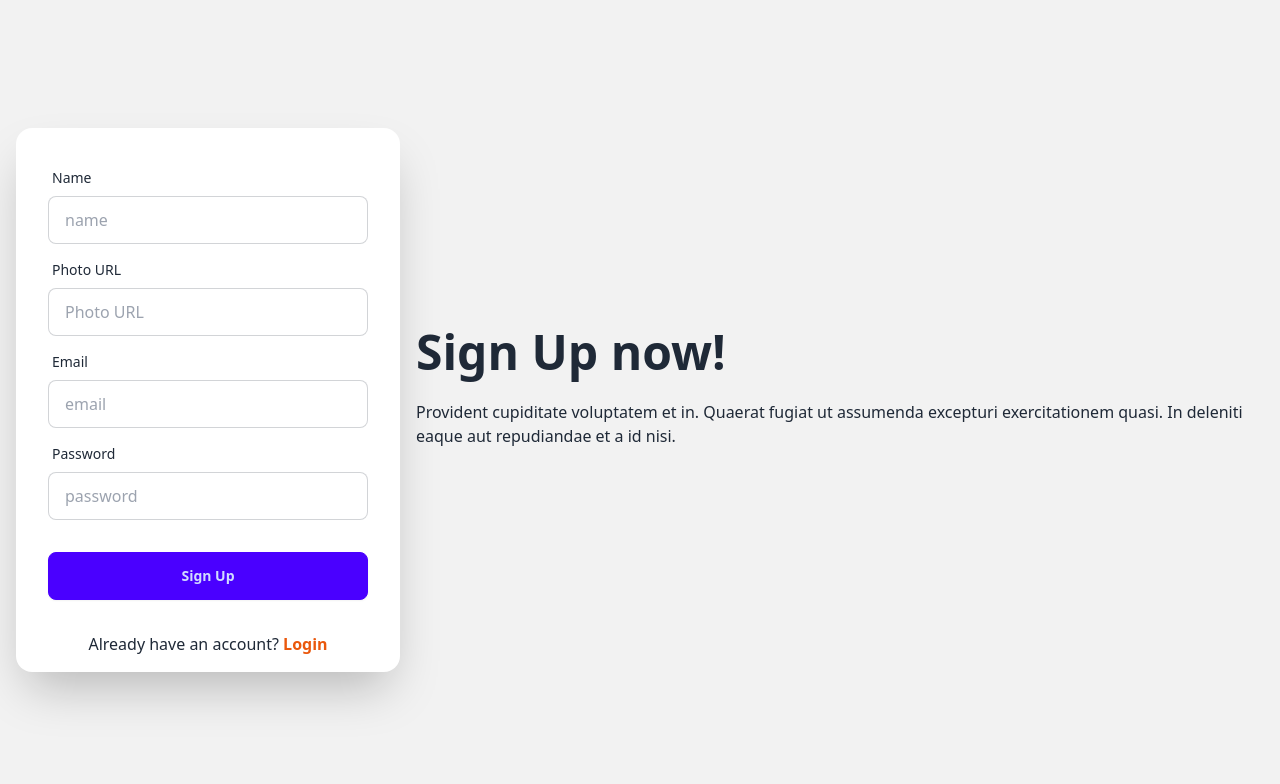
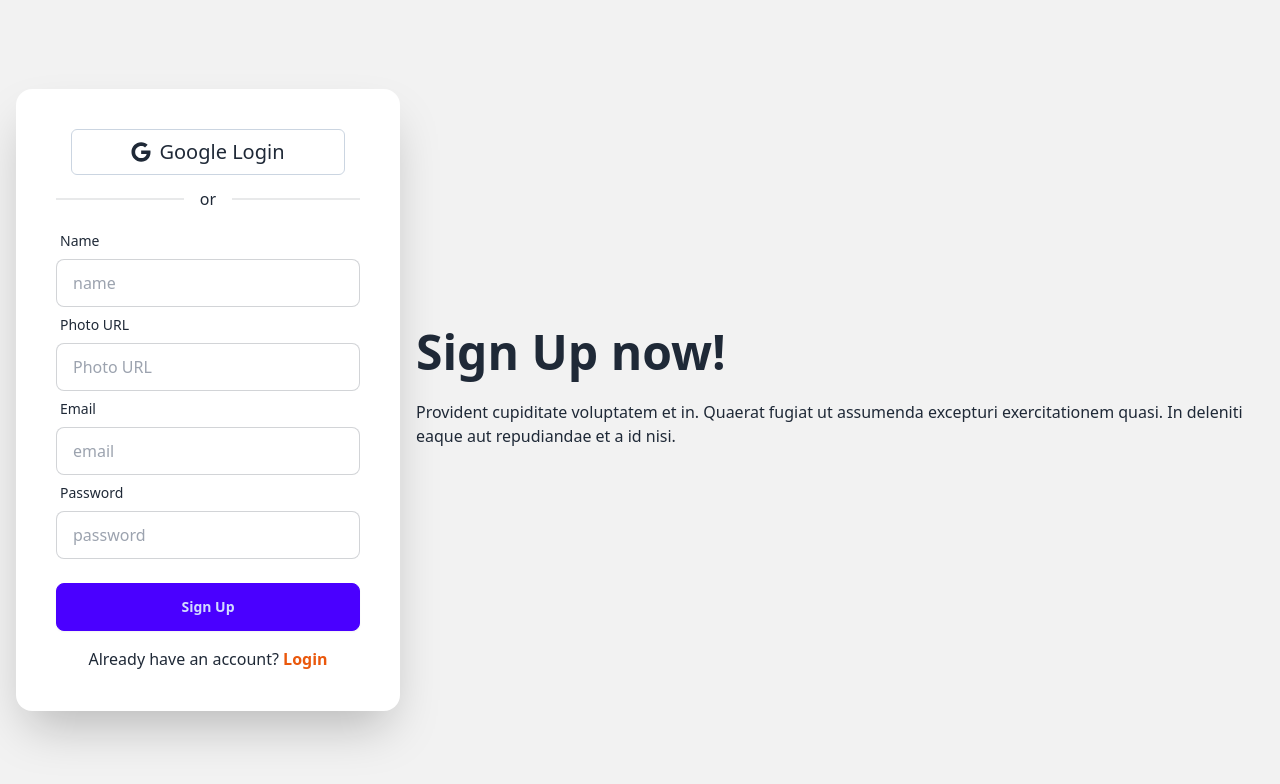
Before and after one commit to JuborajSujon/bistro-boss-restaurant, a React (Vite) app in the folder bistro-client/: page /signup in a window 1280 px wide. Shown: the top 784 px of the page. Built offline with nearby package versions, Linux system fonts and the light colour scheme; no server answers.

Commit message:
Social login intregate

```diff
--- /dev/null
+++ b/bistro-client/src/Components/SocialLogin.jsx
@@ -0,0 +1,17 @@
+import { FaGoogle } from "react-icons/fa";
+
+const SocialLogin = ({ handleGoogleLogin }) => {
+  return (
+    <div>
+      <div
+        onClick={handleGoogleLogin}
+        className="flex justify-center items-center text-xl gap-2 py-2 border border-slate-300 rounded-md w-[90%] mx-auto cursor-pointer ">
+        <FaGoogle />
+        Google Login
+      </div>
+      <div className="divider">or</div>
+    </div>
+  );
+};
+
+export default SocialLogin;
--- a/bistro-client/src/pages/Login/Login.jsx
+++ b/bistro-client/src/pages/Login/Login.jsx
@@ -9,6 +9,7 @@ import { Link, useLocation, useNavigate } from "react-router-dom";
 import { Helmet } from "react-helmet-async";
 import Swal from "sweetalert2";
 import { FaGoogle } from "react-icons/fa";
+import SocialLogin from "../../Components/SocialLogin";
 
 export default function Login() {
   const [disabled, setDisabled] = useState(true);
@@ -99,12 +100,7 @@ export default function Login() {
           </div>
 
           <div className="card md:w-1/2 w-full max-w-sm shadow-2xl bg-base-100 p-10">
-            <div
-              onClick={handleGoogleLogin}
-              className="flex justify-center items-center text-xl gap-2 py-2 border border-slate-300 rounded-md w-[90%] mx-auto ">
-              <FaGoogle />
-              Google Login
-            </div>
+            <SocialLogin handleGoogleLogin={handleGoogleLogin} />
             <div className="divider">or</div>
             <form onSubmit={handleLogin} className="">
               <div className="form-control">
--- a/bistro-client/src/pages/SignUp/SignUp.jsx
+++ b/bistro-client/src/pages/SignUp/SignUp.jsx
@@ -1,13 +1,18 @@
 import { useContext } from "react";
 import { Helmet } from "react-helmet-async";
 import { useForm } from "react-hook-form";
-import { Link, useNavigate } from "react-router-dom";
+import { Link, useLocation, useNavigate } from "react-router-dom";
 import { AuthContext } from "../../Provider/AuthProvider";
 import Swal from "sweetalert2";
 import useAxiosPublic from "../../hooks/useAxiosPublic";
+import SocialLogin from "../../Components/SocialLogin";
 export default function SignUp() {
-  const { createUser, updateUserProfile } = useContext(AuthContext);
+  const { createUser, updateUserProfile, signInWithGoogle } =
+    useContext(AuthContext);
   const navigate = useNavigate();
+  const location = useLocation();
+  const from = location.state?.from?.pathname || "/";
+
   const axiosPublic = useAxiosPublic();
   const {
     register,
@@ -52,6 +57,29 @@ export default function SignUp() {
         console.log(error);
       });
   };
+
+  // google login
+  const handleGoogleLogin = () => {
+    signInWithGoogle()
+      .then((result) => {
+        if (result.user) {
+          Swal.fire({
+            title: "Login Successful",
+            showClass: {
+              popup: "animate__animated animate__fadeInDown",
+            },
+            hideClass: {
+              popup: "animate__animated animate__fadeOutUp",
+            },
+          });
+
+          navigate(from, { replace: true });
+        }
+      })
+      .catch((error) => {
+        console.log(error);
+      });
+  };
   return (
     <>
       <Helmet>
@@ -67,8 +95,9 @@ export default function SignUp() {
               et a id nisi.
             </p>
           </div>
-          <div className="card shrink-0 w-full max-w-sm shadow-2xl bg-base-100">
-            <form onSubmit={handleSubmit(onSubmit)} className="card-body">
+          <div className="card md:w-1/2 w-full max-w-sm shadow-2xl bg-base-100 p-10">
+            <SocialLogin handleGoogleLogin={handleGoogleLogin} />
+            <form onSubmit={handleSubmit(onSubmit)}>
               <div className="form-control">
                 <label className="label">
                   <span className="label-text">Name</span>
@@ -133,7 +162,7 @@ export default function SignUp() {
                 <button className="btn btn-primary">Sign Up</button>
               </div>
             </form>
-            <p className="text-center mb-4">
+            <p className="text-center mt-4">
               Already have an account?{" "}
               <Link className="text-orange-600 font-bold" to="/login">
                 Login
```
